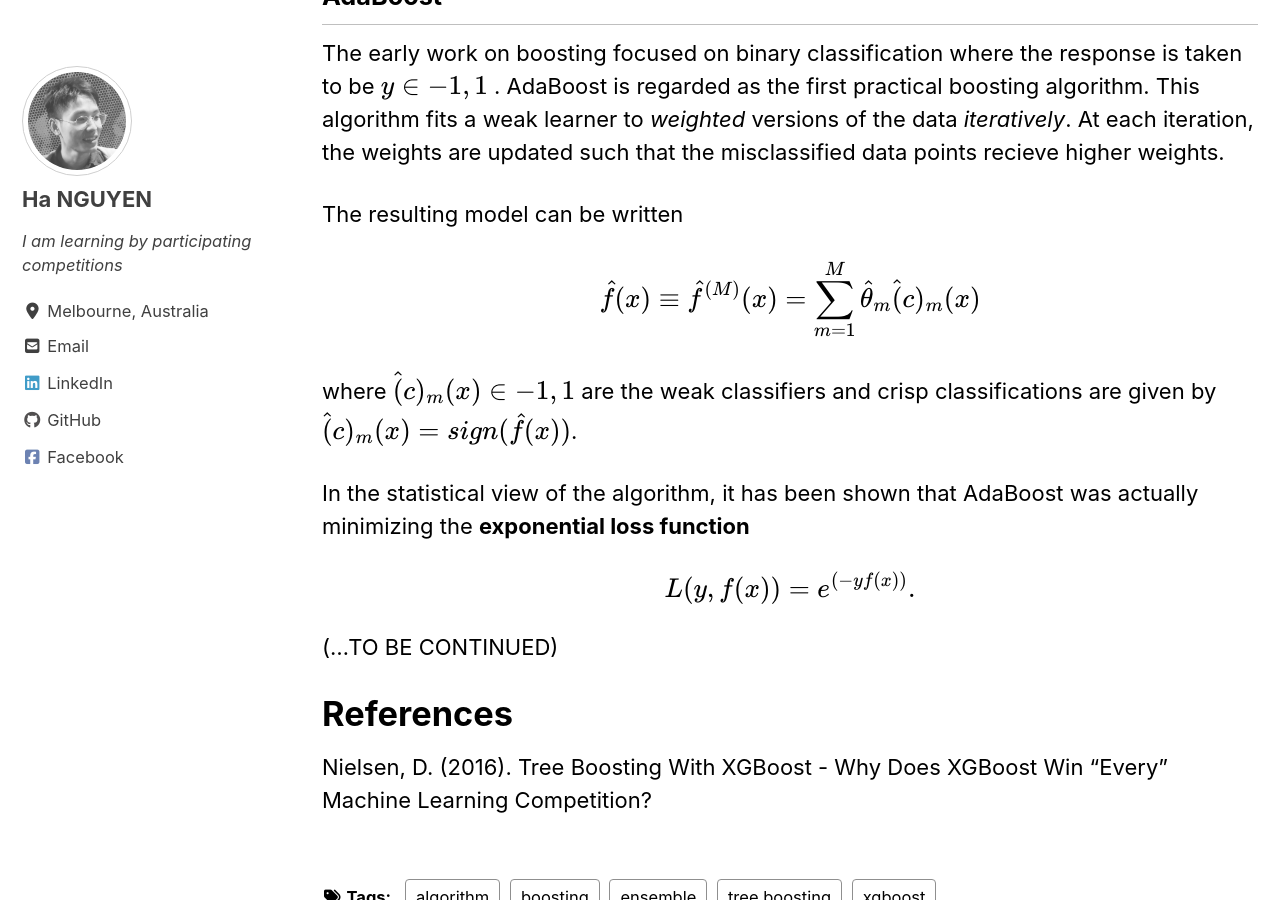
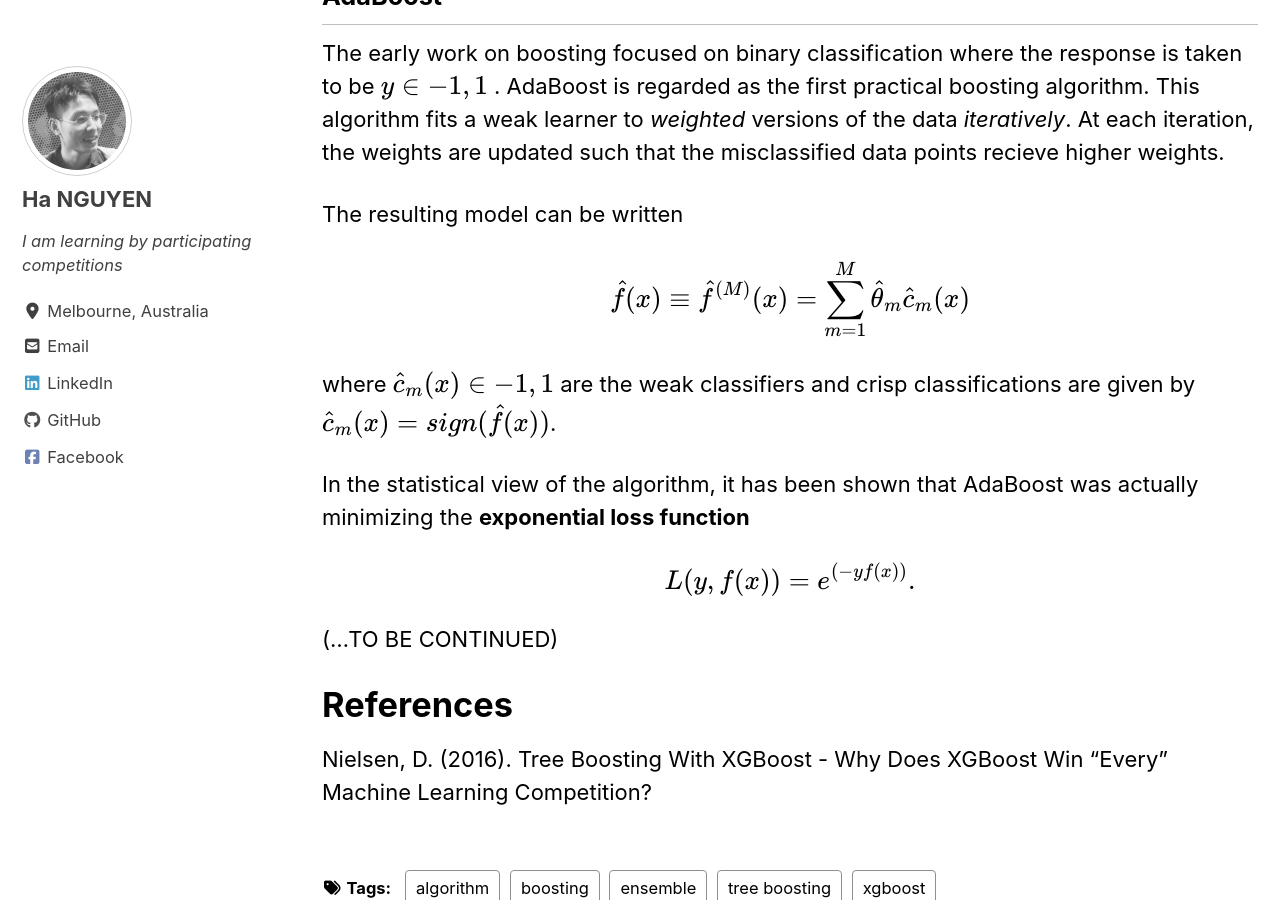
Before and after one commit to datasciblog/datasciblog.github.io, a Jekyll site: the page built from _posts/2020-02-26-tree-boosting-03.md, in a window 1280 px wide and 900 px high, scrolled down 5454 px. Built offline with Jekyll 4.4.1, drawn with Linux system fonts in a browser that asks for light colours; cached includes are drawn as plain includes; nearby versions of some CDN libraries; formulas are drawn with MathJax 3.

```diff
--- a/_posts/2020-02-26-tree-boosting-03.md
+++ b/_posts/2020-02-26-tree-boosting-03.md
@@ -127,13 +127,13 @@ using a boosting algorithm, they form a relatively more accurate model. This is
 
 ## AdaBoost
 
-The early work on boosting focused on binary classification where the response is taken to be $y \in \{ −1, 1 \}$ . AdaBoost is regarded as the first practical boosting algorithm. This algorithm fits a weak learner to *weighted* versions of the data *iteratively*. At each iteration, the weights are updated such that the misclassified data points recieve higher weights.
+The early work on boosting focused on binary classification where the response is taken to be $y \in \{ −1, 1 \} $ . AdaBoost is regarded as the first practical boosting algorithm. This algorithm fits a weak learner to *weighted* versions of the data *iteratively*. At each iteration, the weights are updated such that the misclassified data points recieve higher weights.
 
 The resulting model can be written
 
-$$\hat{f}(x) \equiv \hat{f}^{(M)}(x) = \sum\limits_{m=1}^M \hat{\theta}_m \hat(c)_m(x)$$
+$$\hat{f}(x) \equiv \hat{f}^{(M)}(x) = \sum\limits_{m=1}^M \hat{\theta}_m \hat{c}_m(x)$$
 
-where $\hat(c)_m(x) \in \{ −1, 1 \}$ are the weak classifiers and crisp classifications are given by $\hat(c)_m(x) = sign(\hat{f}(x))$.
+where $\hat{c}_m(x) \in \{ −1, 1 \} $ are the weak classifiers and crisp classifications are given by $\hat{c}_m(x) = sign(\hat{f}(x))$.
 
 In the statistical view of the algorithm, it has been shown
 that AdaBoost was actually minimizing the **exponential loss function**
```
